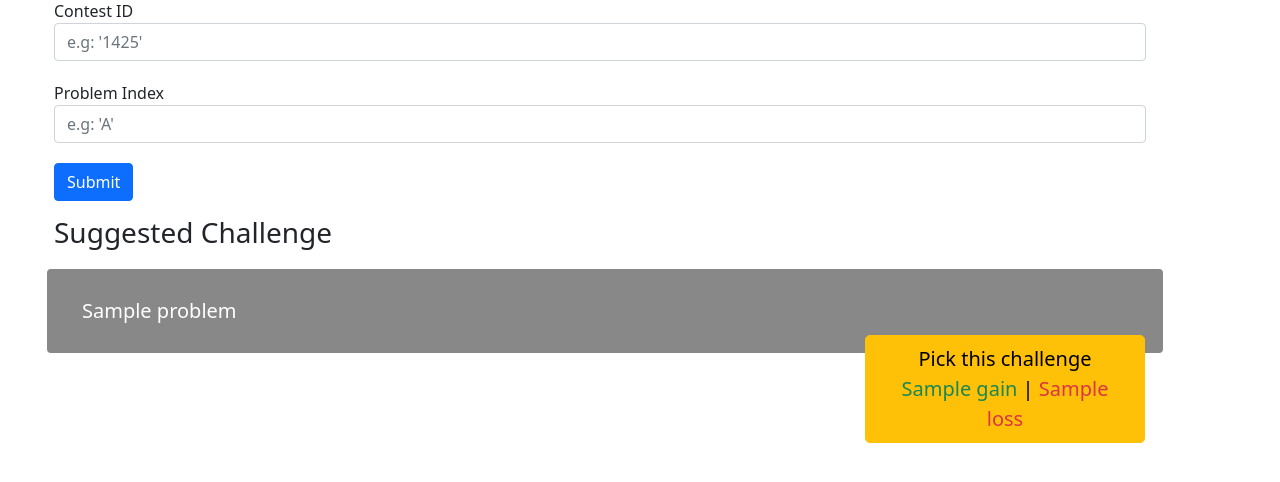
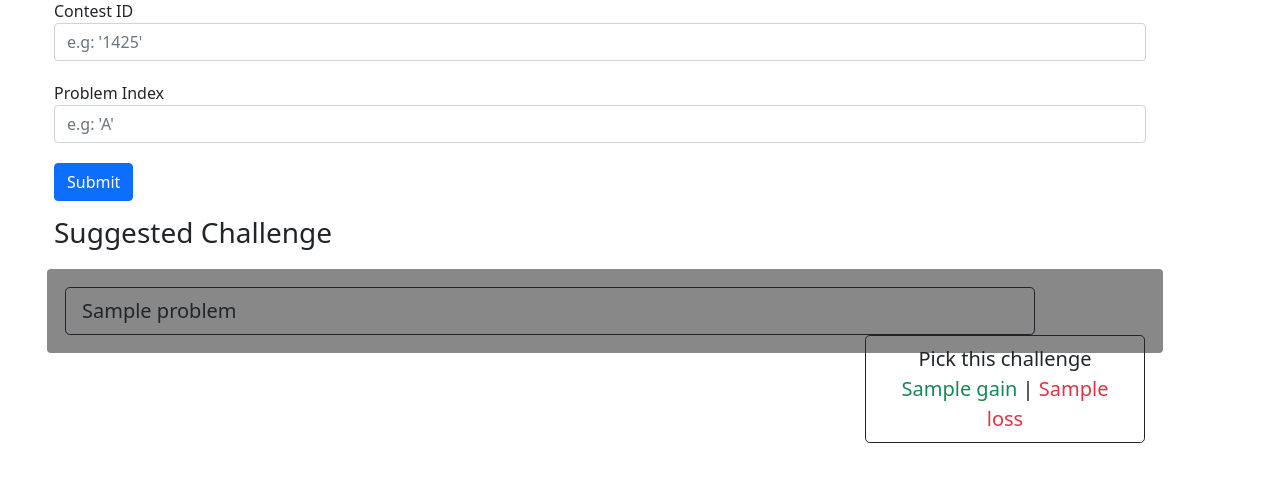
Before and after one commit to phattd15/arugo, a Django app: template templates/list.html in a window 1280 px wide. Shown: the part 278-760 px from the top of the page. Run offline with Django 3.2, Linux system fonts and the light colour scheme; the template is opened without the code that fills it: most values are stand-ins (such as "Sample title", 1, 10 or a date in 2020); some libraries are stand-ins or nearby versions.

```diff
--- a/templates/list.html
+++ b/templates/list.html
@@ -27,11 +27,13 @@
     </div>
     {% for problem, color, bg_color, gain, loss, xcolor in challenges %}
     <div class="alert container" style="border-width: 2px; border-color: {{color}}; background-color: {{bg_color}};">
-        <a class="btn btn-lg" style="width: 970px; text-align: left; background-color: {{xcolor}}; color: #ffffff"
+        <!-- <a class="btn btn-outline btn-lg" style="width: 970px; text-align: left; background-color: {{xcolor}}; color: #ffffff"
+            href="https://codeforces.com/contest/{{problem.contest_id}}/problem/{{problem.index}}" target="_blank">
+            {{ problem }} </a> -->
+            <a class="btn btn-outline-dark btn-lg" style="width: 970px; text-align: left;"
             href="https://codeforces.com/contest/{{problem.contest_id}}/problem/{{problem.index}}" target="_blank">
             {{ problem }} </a>
-
-        <a class="btn btn-warning btn-lg" style="float: right; width: 280px"href="{% url 'solve' problem.contest_id problem.index %}"> Pick
+        <a class="btn btn-outline-dark btn-lg" style="float: right; width: 280px"href="{% url 'solve' problem.contest_id problem.index %}"> Pick
             this challenge <span class="text-success">{{gain}}</span> | <span class="text-danger">{{loss}}</span> </a>
     </div>
     {% endfor %}
```
Also changed, not shown: db.sqlite3.
